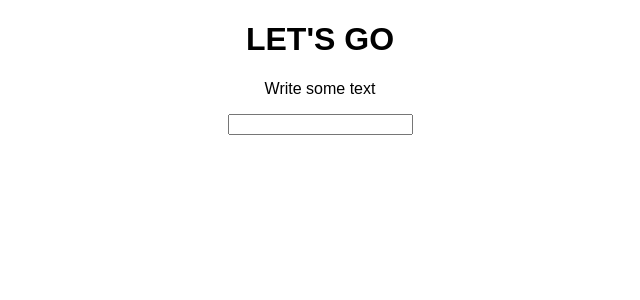
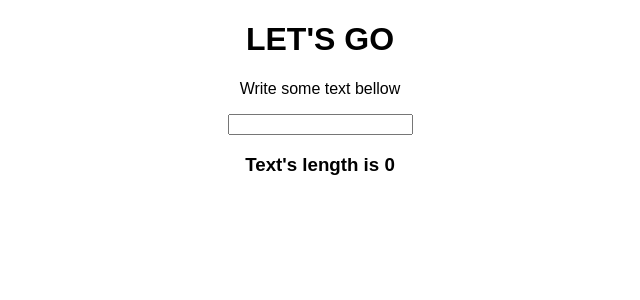
Before and after one commit to ElDav1d/react-complete-guide-lists-conditional, a React (Create React App) app: page / in a window 1280 px wide. Shown: the top 300 px of the page, without its empty margins (320-960 px from the left). Built offline with nearby package versions, Linux system fonts and the light colour scheme.

Commit message:
Add text length input /output feature

```diff
--- a/src/App.js
+++ b/src/App.js
@@ -2,8 +2,16 @@ import React, { Component } from 'react';
 import './App.css';
 
 class App extends Component {
-  textChangeHandler = () => {
+  state = {
+    text : {
+      inputString: ''
+    }
+  }
 
+  textChangeHandler = (event) => {
+    const textNew = {...this.state.text};
+    textNew.inputString = event.target.value;
+    this.setState({text:textNew})
   }
 
   render() {
@@ -11,11 +19,15 @@ class App extends Component {
       <div className="App">
         <h1>LET'S GO</h1>
         <form>
-          <label className="App-input">Write some text</label>
+          <label className="App-input">Write some text bellow</label>
           <input
-            changed={this.textChangeHandler}
-            type="text"/>
+            onChange={this.textChangeHandler}
+            type="text"
+            value={this.state.text.inputString}/>
         </form>
+        <h3>
+          Text's length is {this.state.text.inputString.length}
+        </h3>
       </div>
     );
   }
```
